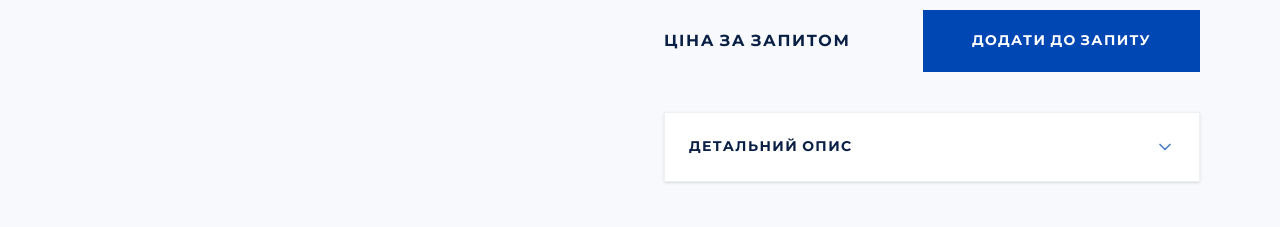
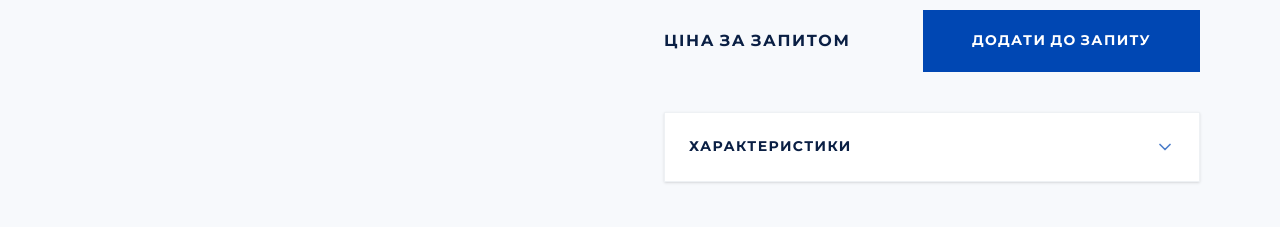
Before and after one commit to MarcelAIG/DAMINER, a React (Vite) app: page /product/1 in a window 1280 px wide. Shown: the part 940-1167 px from the top of the page. Built offline with nearby package versions, Linux system fonts and the light colour scheme.

Commit message:
last update

```diff
--- a/src/pages/AdminProductNew.tsx
+++ b/src/pages/AdminProductNew.tsx
@@ -187,10 +187,10 @@ export const AdminProductNew = () => {
 
         {/* SECTION 2 */}
         <section className="bg-white rounded-xl border border-gray-100 shadow-sm p-6 md:p-8">
-          <h3 className="text-xl font-heading font-bold text-[#0A192F] mb-6 border-b border-gray-100 pb-4">Детальний опис</h3>
+          <h3 className="text-xl font-heading font-bold text-[#0A192F] mb-6 border-b border-gray-100 pb-4">Характеристики</h3>
           <div className="grid grid-cols-1 md:grid-cols-2 gap-6">
             <div>
-              <label className="block text-sm font-medium text-gray-700 mb-2">Детальний опис (UA)</label>
+              <label className="block text-sm font-medium text-gray-700 mb-2">Характеристики (UA)</label>
               <textarea
                 value={descriptionUa}
                 onChange={(e) => setDescriptionUa(e.target.value)}
@@ -199,7 +199,7 @@ export const AdminProductNew = () => {
               />
             </div>
             <div>
-              <label className="block text-sm font-medium text-gray-700 mb-2">Детальний опис (EN)</label>
+              <label className="block text-sm font-medium text-gray-700 mb-2">Характеристики (EN)</label>
               <textarea
                 value={descriptionEn}
                 onChange={(e) => setDescriptionEn(e.target.value)}
--- a/src/pages/Product.tsx
+++ b/src/pages/Product.tsx
@@ -499,7 +499,7 @@ export function Product() {
                 className="w-full flex items-center justify-between p-5 lg:p-6 bg-transparent hover:bg-off-white/50 transition-colors duration-300 group"
               >
                 <span className="font-heading font-black text-sm tracking-widest uppercase text-dark-navy group-hover:text-primary-blue transition-colors duration-300">
-                  {language === 'ua' ? 'Детальний опис' : 'Detailed Description'}
+                  {language === 'ua' ? 'Характеристики' : 'Specifications'}
                 </span>
                 <motion.div
                   animate={{ rotate: isDescriptionOpen ? 180 : 0 }}
```
